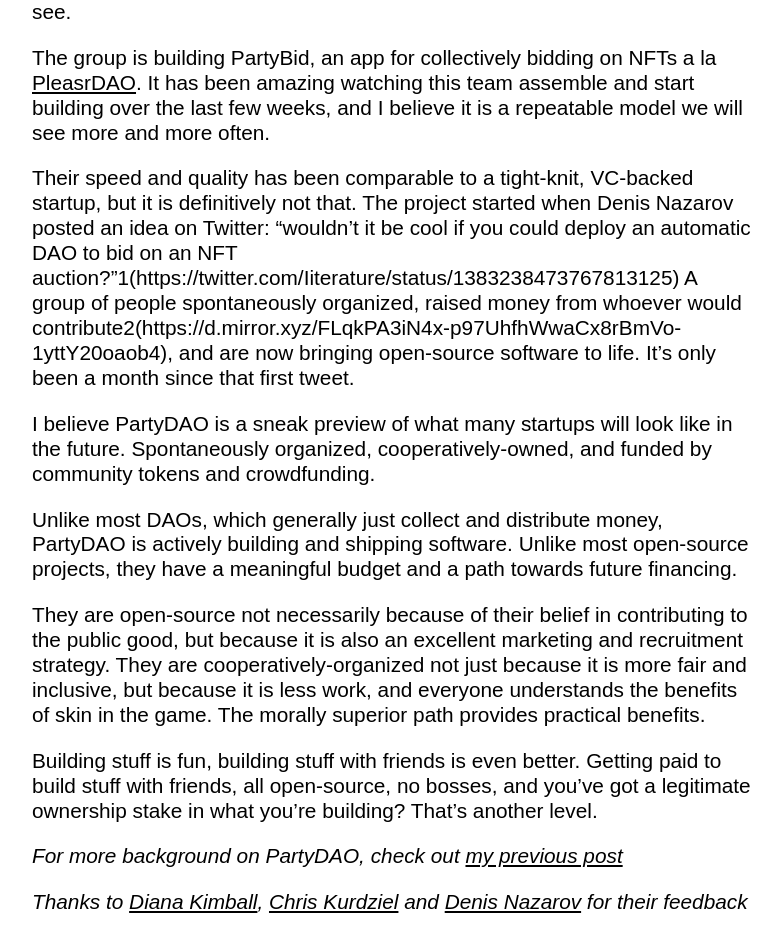
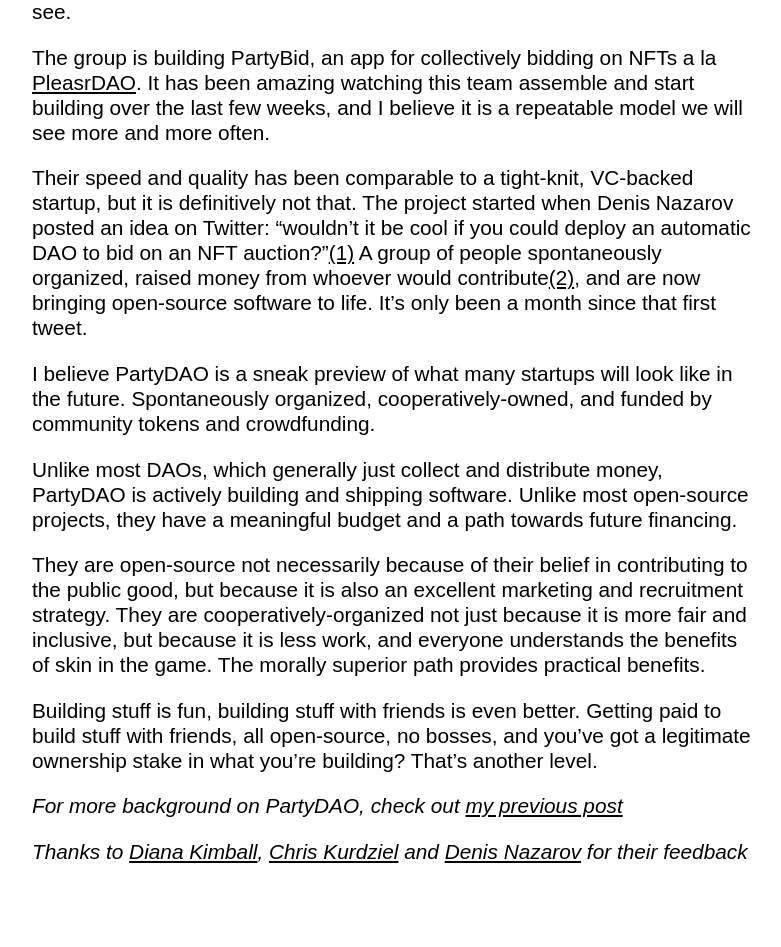
Before and after one commit to jamiew/jamiedubs.com, a Jekyll site: the page built from _posts/2021-06-02-partydao-what-startups-will-look-like-in-future.md, in a window 1280 px wide. Shown: the part 645-1592 px from the top of the page, without its empty margins (248-1029 px from the left). Built offline with Jekyll 4.4.1, drawn with Linux system fonts in a browser that asks for light colours; after the commit the page ends 1567 px from its top, so only the background shows below that.

Commit message:
Convert my hacky [1] footnote code to simple (1), instead of fixing sed

```diff
--- a/_posts/2021-06-02-partydao-what-startups-will-look-like-in-future.md
+++ b/_posts/2021-06-02-partydao-what-startups-will-look-like-in-future.md
@@ -15,7 +15,7 @@
 
 The group is building PartyBid, an app for collectively bidding on NFTs a la [PleasrDAO](https://decrypt.co/66933/why-this-dao-bought-snowden-nft). It has been amazing watching this team assemble and start building over the last few weeks, and I believe it is a repeatable model we will see more and more often.
 
-Their speed and quality has been comparable to a tight-knit, VC-backed startup, but it is definitively not that. The project started when Denis Nazarov posted an idea on Twitter: "wouldn't it be cool if you could deploy an automatic DAO to bid on an NFT auction?"[\[1\(https://twitter.com/Iiterature/status/1383238473767813125) A group of people spontaneously organized, raised money from whoever would contribute[\[2\(https://d.mirror.xyz/FLqkPA3iN4x-p97UhfhWwaCx8rBmVo-1yttY20oaob4), and are now bringing open-source software to life. It's only been a month since that first tweet.
+Their speed and quality has been comparable to a tight-knit, VC-backed startup, but it is definitively not that. The project started when Denis Nazarov posted an idea on Twitter: "wouldn't it be cool if you could deploy an automatic DAO to bid on an NFT auction?"[(1)](https://twitter.com/Iiterature/status/1383238473767813125) A group of people spontaneously organized, raised money from whoever would contribute[(2)](https://d.mirror.xyz/FLqkPA3iN4x-p97UhfhWwaCx8rBmVo-1yttY20oaob4), and are now bringing open-source software to life. It's only been a month since that first tweet.
 
 I believe PartyDAO is a sneak preview of what many startups will look like in the future.
 Spontaneously organized, cooperatively-owned, and funded by community tokens and crowdfunding.
```
